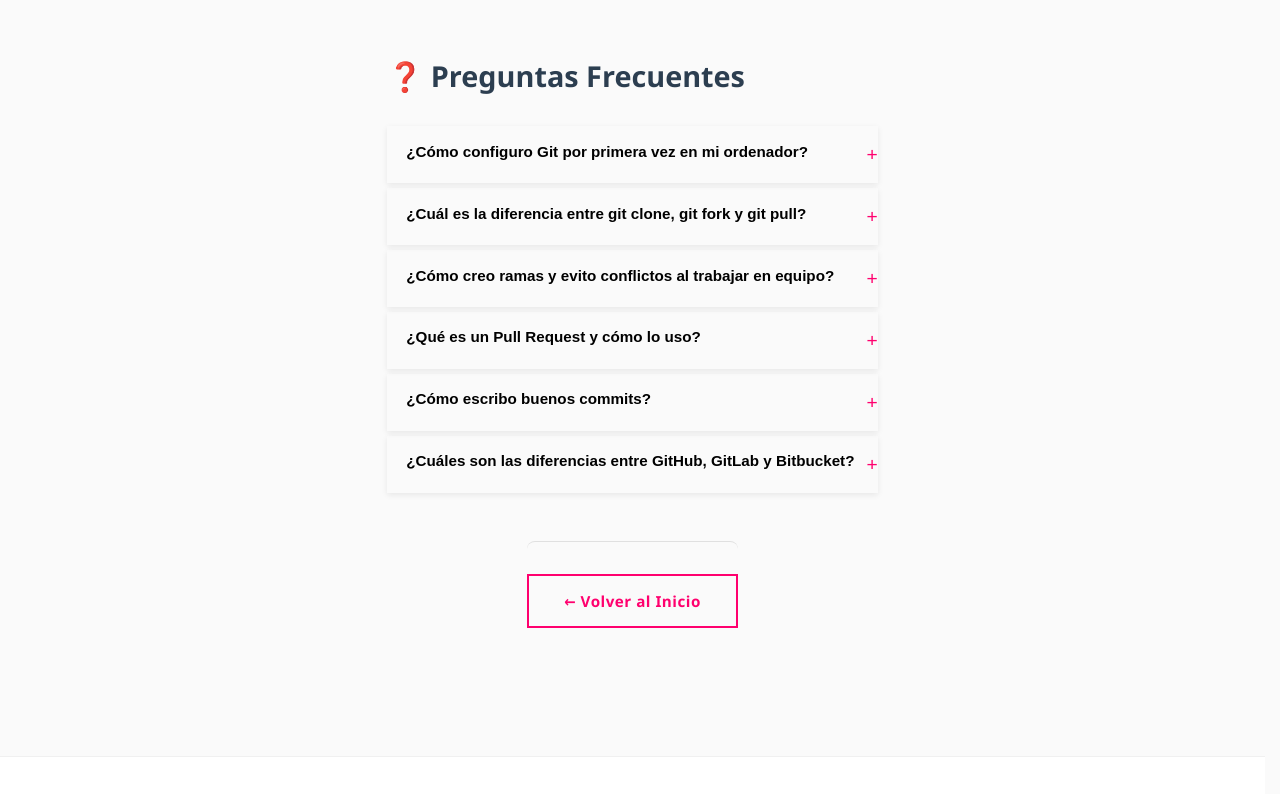
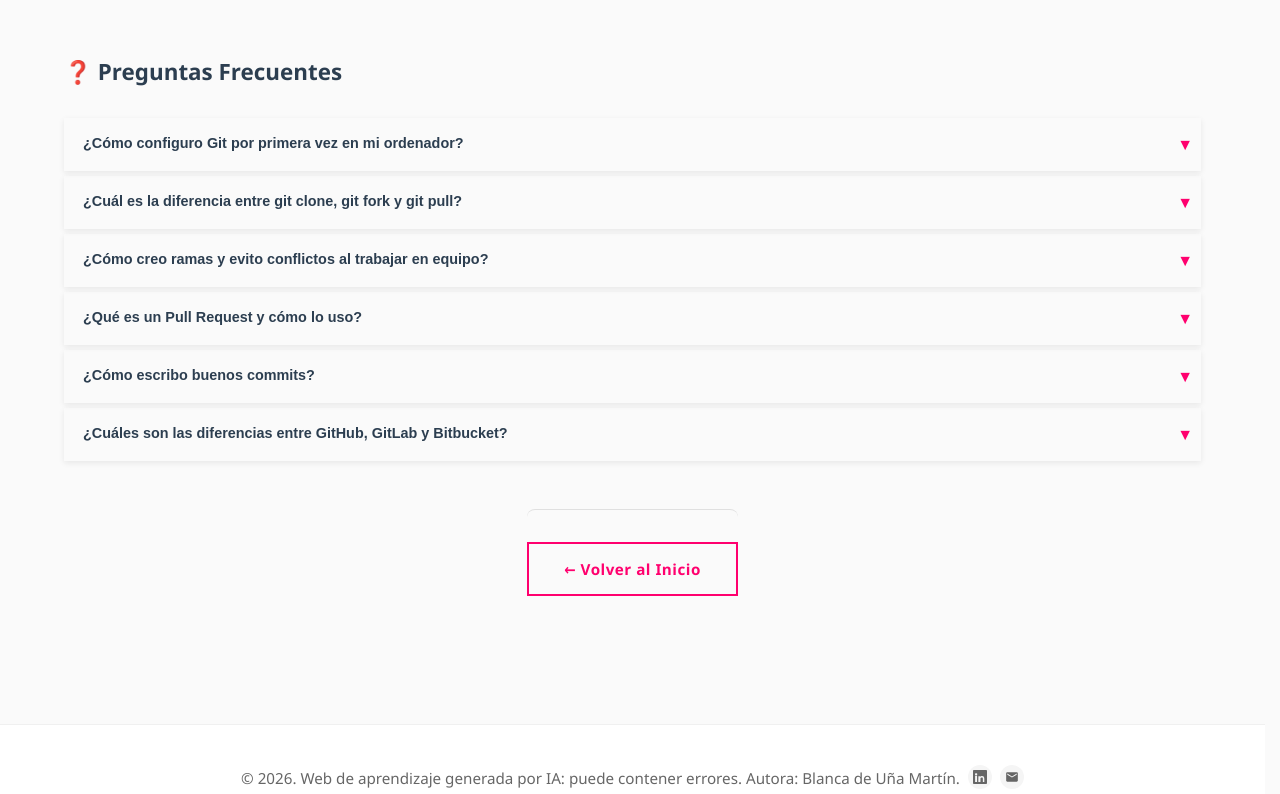
Before and after one commit to Blancadum/FullstackDevLovers, a React (Vite) app: page /git in a window 1280 px wide. Shown: the part 964-1758 px from the top of the page. Built offline with nearby package versions, Linux system fonts and the light colour scheme.

Commit message:
Mejora % letra desktop y bug faq fixed (colores y ancho max)

```diff
--- a/src/pages/ModulePage.css
+++ b/src/pages/ModulePage.css
@@ -456,15 +456,17 @@
 }
 
 .faq-section {
+  width: 100%;
   margin-top: 4rem;
   padding-top: 3rem;
   max-width: 100%;
   margin-left: auto;
   margin-right: auto;
+  box-sizing: border-box;
 }
 
 .faq-section h2 {
-  font-size: 1.8rem;
+  font-size: 1.4rem;
   margin-bottom: 2rem;
   color: #2c3e50;
 }
@@ -490,12 +492,17 @@
 
 .faq-question.active {
   border-left-color: #ff006e;
-  background: transparent !important;
+  background: #ffe0f0 !important;
+  color: #2c3e50 !important;
 }
 
-.faq-question.active .faq-toggle {
-  transform: rotate(45deg);
-  color: #ff006e;
+.faq-question.active .faq-toggle::before {
+  content: '✕';
+}
+
+.faq-question.active:hover {
+  background: #ffe0f0;
+  color: #2c3e50;
 }
 
 .faq-question {
@@ -512,7 +519,8 @@
   gap: 0.75rem;
   transition: all 0.2s ease;
   text-align: left;
-  font-size: 1rem;
+  font-size: 0.9rem;
+  color: #2c3e50;
 }
 
 .faq-question:hover {
@@ -522,24 +530,31 @@
 }
 
 .faq-title {
-  font-size: 0.95rem;
+  font-size: 0.9rem;
   font-weight: 600;
   color: inherit;
   flex: 1;
 }
 
 .faq-toggle {
-  font-size: 1.2rem;
+  font-size: 1rem;
   color: #ff006e;
-  transition: transform 0.3s ease;
+  transition: all 0.3s ease;
   flex-shrink: 0;
   margin-top: 0.1rem;
+  margin-right: 0.5rem;
+}
+
+.faq-toggle::before {
+  content: '▼';
 }
 
 .faq-answer {
   display: none;
   overflow: hidden;
   transition: all 0.3s ease;
+  width: 100%;
+  box-sizing: border-box;
 }
 
 .faq-answer.show {
@@ -547,8 +562,10 @@
 }
 
 .faq-content {
+  width: 100%;
   padding: 0.75rem 0 1.5rem 0;
   background: transparent;
+  box-sizing: border-box;
 }
 
 .faq-content p {
@@ -591,11 +608,14 @@
   display: inline-flex;
   align-items: center;
   gap: 0.5rem;
+  padding: 0.25rem 0.5rem;
+  border-radius: 4px;
 }
 
 .faq-links a:hover {
-  color: #ffffff;
-  text-decoration: underline;
+  color: #2c3e50;
+  background: #ffe0f0;
+  text-decoration: none;
 }
 
 .faq-links a::before {
--- a/src/pages/ModulePage.jsx
+++ b/src/pages/ModulePage.jsx
@@ -1093,7 +1093,7 @@ export function ModulePage({ moduleId }) {
                       }}
                     >
                       <span className="faq-title">{item.question}</span>
-                      <span className="faq-toggle">+</span>
+                      <span className="faq-toggle"></span>
                     </button>
                     <div className="faq-answer">
                       <p>{item.answer}</p>
```
